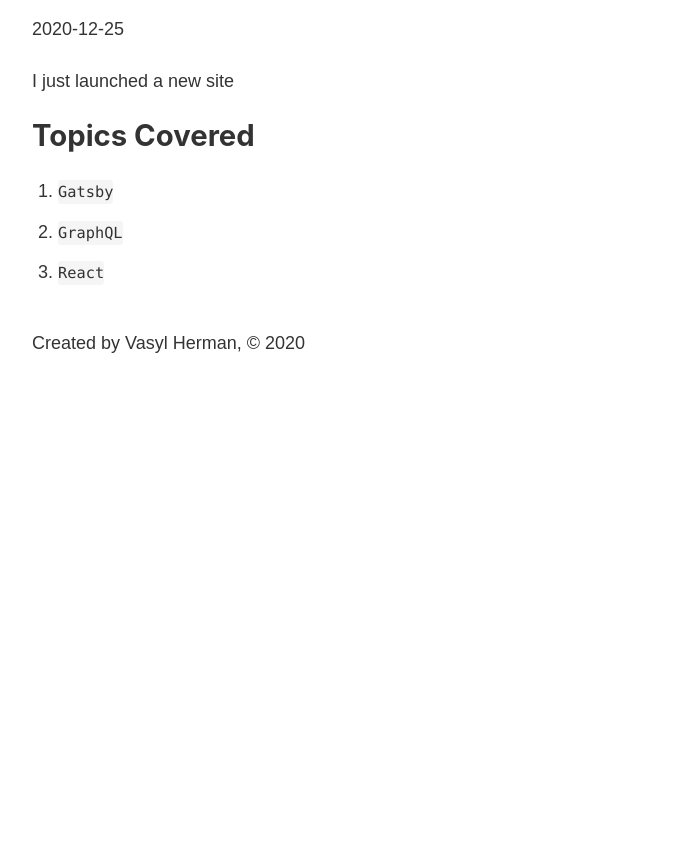
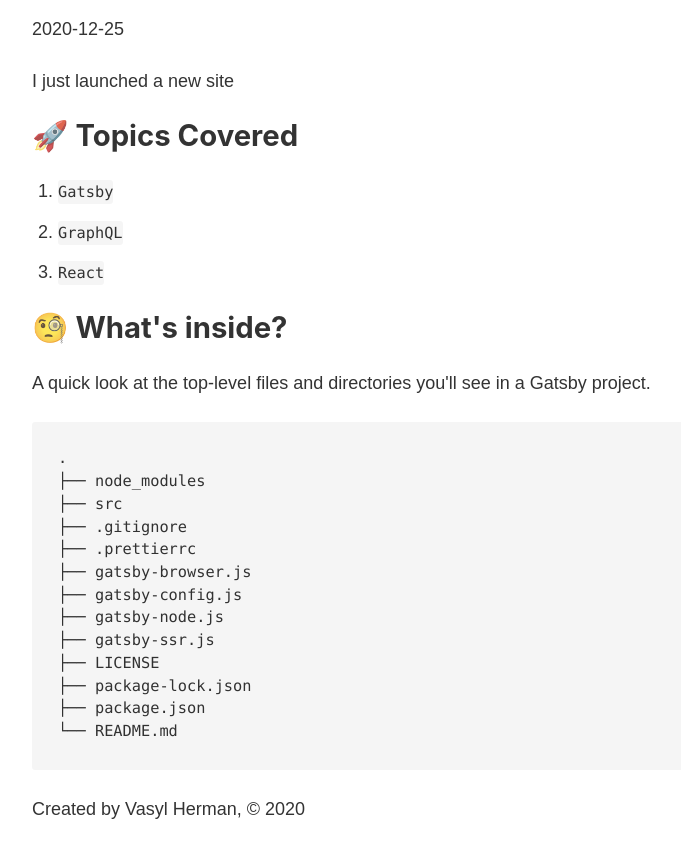
Before and after one commit to PrettySolution/gatsby-tutorial, a Gatsby site: page /blog/gatsby in a window 1280 px wide. Shown: the part 400-1258 px from the top of the page, without its empty margins (251-932 px from the left). Before the commit the page ends 800 px from the top, so only its background shows below. Built offline with nearby package versions, Linux system fonts and the light colour scheme; Gatsby itself is replaced by a stand-in of ours; some packages are replaced by stand-ins of ours; code samples lack their colours.

Commit message:
add contemt

```diff
--- a/src/posts/gatsby.md
+++ b/src/posts/gatsby.md
@@ -5,8 +5,26 @@
 
 I just launched a new site
 
-## Topics Covered
+## 🚀 Topics Covered
 
 1. `Gatsby`
 2. `GraphQL`
 3. `React`
+
+## 🧐 What's inside?
+
+A quick look at the top-level files and directories you'll see in a Gatsby project.
+
+    .
+    ├── node_modules
+    ├── src
+    ├── .gitignore
+    ├── .prettierrc
+    ├── gatsby-browser.js
+    ├── gatsby-config.js
+    ├── gatsby-node.js
+    ├── gatsby-ssr.js
+    ├── LICENSE
+    ├── package-lock.json
+    ├── package.json
+    └── README.md
```
